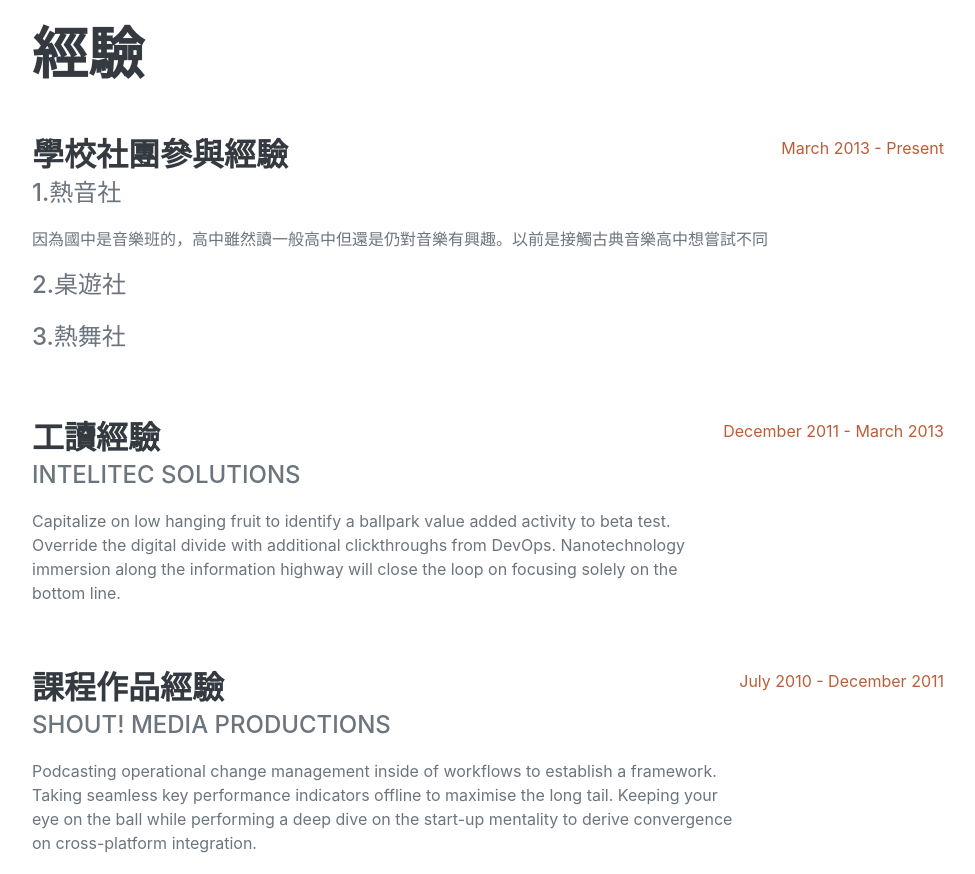
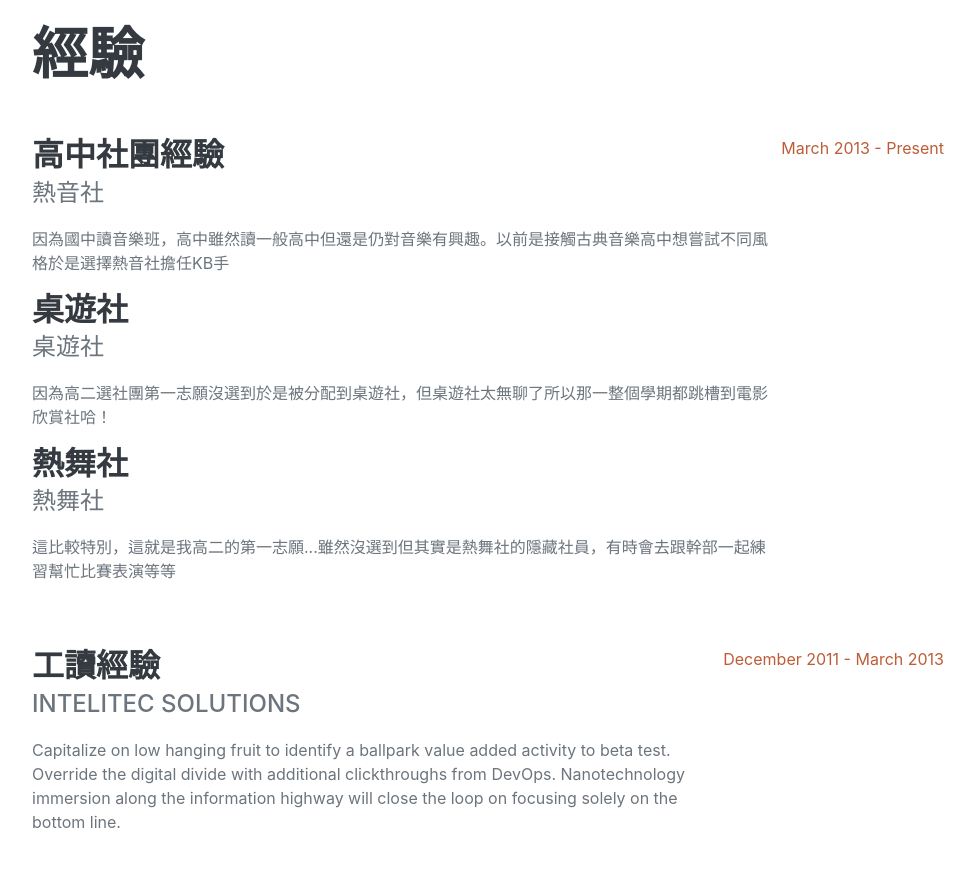
Before and after one commit to a113070087/a113070087.github.io, a plain HTML site: page index.html in a window 1280 px wide. Shown: the part 860-1734 px from the top of the page, without its empty margins (288-1263 px from the left). Drawn offline with nearby package versions, Linux system fonts and the light colour scheme; a web font is replaced by a local one.

Commit message:
Update index.html

```diff
--- a/index.html
+++ b/index.html
@@ -64,10 +64,15 @@
                     <h2 class="mb-5">經驗</h2>
                     <div class="d-flex flex-column flex-md-row justify-content-between mb-5">
                         <div class="flex-grow-1">
-                            <h3 class="mb-0">學校社團參與經驗</h3>
-                            <div class="subheading mb-3">1.熱音社</div><p>因為國中是音樂班的，高中雖然讀一般高中但還是仍對音樂有興趣。以前是接觸古典音樂高中想嘗試不同</p>
-                             <div class="subheading mb-3">2.桌遊社</div><p></p>
-                             <div class="subheading mb-3">3.熱舞社</div><p></p>
+                            <h3 class="mb-0">高中社團經驗</h3>
+                            <div class="subheading mb-3">熱音社</div>
+                            <p>因為國中讀音樂班，高中雖然讀一般高中但還是仍對音樂有興趣。以前是接觸古典音樂高中想嘗試不同風格於是選擇熱音社擔任KB手</p>
+                            <h3 class="mb-0">桌遊社</h3>
+                            <div class="subheading mb-3">桌遊社</div>
+                            <p>因為高二選社團第一志願沒選到於是被分配到桌遊社，但桌遊社太無聊了所以那一整個學期都跳槽到電影欣賞社哈！</p>
+                             <h3 class="mb-0">熱舞社</h3>
+                             <div class="subheading mb-3">熱舞社</div>
+                             <p>這比較特別，這就是我高二的第一志願...雖然沒選到但其實是熱舞社的隱藏社員，有時會去跟幹部一起練習幫忙比賽表演等等</p>
                         </div>
                         <div class="flex-shrink-0"><span class="text-primary">March 2013 - Present</span></div>
                     </div>
@@ -106,7 +111,7 @@
                         <div class="flex-grow-1">
                             <h3 class="mb-0">台東女中</h3>
                             <div class="subheading mb-3">Taitung National Girls' Senior High School</div>
-                            <div>Computer Science - Web Development Track</div>
+                            <div>我是台東在台東出生台東長大的台東人，而台東只有唯二兩間普通高中，一所是台東高中，另一所就是我的母校台東女中。</div>
                             <p>GPA: 3.23</p>
                         </div>
                         <div class="flex-shrink-0"><span class="text-primary">2021/09 - 2024/06</span></div>
```
